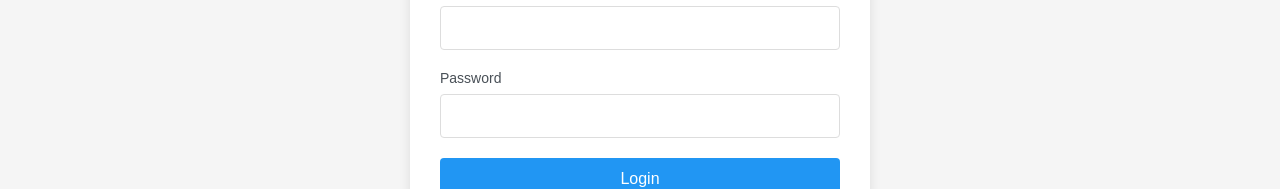
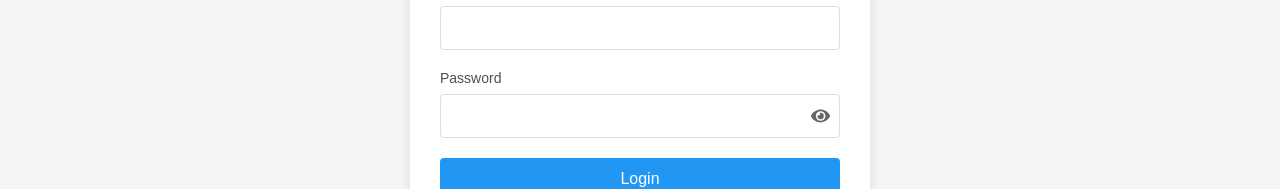
Before and after one commit to sufian-ashraf/animeko, a React (Vite) app in the folder frontend/: page /login in a window 1280 px wide. Shown: the part 412-601 px from the top of the page. Built offline with nearby package versions, Linux system fonts and the light colour scheme.

Commit message:
Implement viewing other users anime libraries and enhance login UI

```diff
--- a/frontend/src/App.jsx
+++ b/frontend/src/App.jsx
@@ -90,6 +90,12 @@ function App() {
                                 <AnimeLibrary/>
                             </ProtectedRoute>}
                         />
+                        <Route
+                            path="/anime-library/:userId"
+                            element={<ProtectedRoute>
+                                <AnimeLibrary/>
+                            </ProtectedRoute>}
+                        />
 
                         <Route
                             path="/lists/:id"
--- a/frontend/src/pages/AnimeLibrary.jsx
+++ b/frontend/src/pages/AnimeLibrary.jsx
@@ -1,22 +1,27 @@
 import React, { useContext, useEffect, useState } from 'react';
 import { AuthContext } from '../contexts/AuthContext';
-import { Link } from 'react-router-dom';
+import { Link, useParams } from 'react-router-dom';
 import '../styles/AnimeLibrary.css';
 import placeholder from '../images/image_not_available.jpg';
 
 const validStatuses = ['All', 'Watching', 'Completed', 'Planned to Watch', 'Dropped', 'On Hold'];
 
 function AnimeLibrary() {
-    const { token } = useContext(AuthContext);
+    const { token, user: currentUser } = useContext(AuthContext);
+    const { userId } = useParams();
+
+    const isOwnLibrary = !userId || userId === currentUser?.user_id?.toString();
+    const targetUserId = isOwnLibrary ? currentUser?.user_id : userId;
     const [library, setLibrary] = useState([]);
     const [loading, setLoading] = useState(true);
     const [error, setError] = useState(null);
     const [filterStatus, setFilterStatus] = useState('All');
     const [searchTerm, setSearchTerm] = useState('');
+    const [viewedUsername, setViewedUsername] = useState('');
 
     useEffect(() => {
         const fetchLibrary = async () => {
-            if (!token) {
+            if (!token || !targetUserId) {
                 setError('You must be logged in to view your library.');
                 setLoading(false);
                 return;
@@ -25,7 +30,7 @@ function AnimeLibrary() {
             setLoading(true);
             setError(null);
             try {
-                let url = '/api/anime-library';
+                let url = `/api/anime-library/user/${targetUserId}`;
                 if (filterStatus !== 'All') {
                     url += `?status=${filterStatus}`;
                 }
@@ -38,8 +43,14 @@ function AnimeLibrary() {
                     throw new Error(errorData.message || 'Failed to fetch library');
                 }
 
-                const data = await response.json();
-                setLibrary(data);
+                const responseData = await response.json();
+                setLibrary(Array.isArray(responseData.library) ? responseData.library : []);
+                // Set the username from the response data
+                if (responseData.user && responseData.user.username) {
+                    setViewedUsername(responseData.user.username);
+                } else {
+                    setViewedUsername('User'); // Fallback if username is not provided
+                }
             } catch (err) {
                 console.error('Error fetching library:', err);
                 setError(err.message || 'Failed to load your anime library.');
@@ -49,10 +60,10 @@ function AnimeLibrary() {
         };
 
         fetchLibrary();
-    }, [token, filterStatus]);
+    }, [token, filterStatus, targetUserId]);
 
     const handleUpdateStatus = async (animeId, newStatus) => {
-        if (!token) return;
+        if (!token || !isOwnLibrary) return;
         try {
             const response = await fetch(`/api/anime-library/${animeId}`, {
                 method: 'PUT',
@@ -81,7 +92,7 @@ function AnimeLibrary() {
     };
 
     const handleRemoveAnime = async (animeId) => {
-        if (!token) return;
+        if (!token || !isOwnLibrary) return;
         if (!window.confirm('Are you sure you want to remove this anime from your library?')) {
             return;
         }
@@ -133,11 +144,13 @@ function AnimeLibrary() {
 
     return (
         <div className="anime-library-container">
+            {isOwnLibrary && (
                 <div className="refresh-notice">
                     ⚠️ To see status changes made here, refresh the page
                 </div>
+            )}
 
-            <h2>My Anime Library</h2>
+            <h2>{isOwnLibrary ? 'My Anime Library' : `${viewedUsername}'s Anime Library`}</h2>
 
             <div className="filter-controls">
                 <div className="filter-group">
@@ -165,7 +178,7 @@ function AnimeLibrary() {
             </div>
 
             {filteredLibrary.length === 0 ? (
-                <p>No anime found matching your criteria.</p>
+                <p>No anime found.</p>
             ) : (
                 <div className="library-grid">
                     {filteredLibrary.map((anime) => (
@@ -179,6 +192,7 @@ function AnimeLibrary() {
                                 <h3>{anime.title}</h3>
                             </Link>
                             <p>Status: {anime.status}</p>
+                            {isOwnLibrary && (
                                 <div className="library-item-actions">
                                     <select
                                         value={anime.status}
@@ -195,6 +209,7 @@ function AnimeLibrary() {
                                         Remove
                                     </button>
                                 </div>
+                            )}
                         </div>
                     ))}
                 </div>
--- a/frontend/src/pages/Login.jsx
+++ b/frontend/src/pages/Login.jsx
@@ -2,12 +2,14 @@
 import React, {useEffect, useState} from 'react';
 import {Link, useLocation, useNavigate, useSearchParams} from 'react-router-dom';
 import {useAuth} from '../contexts/AuthContext';
+import { FaEye, FaEyeSlash } from 'react-icons/fa';
 
 import '../styles/Auth.css';
 
 const Login = () => {
     const [username, setUsername] = useState('');
     const [password, setPassword] = useState('');
+    const [showPassword, setShowPassword] = useState(false);
     const [loginError, setLoginError] = useState(''); // New state for login errors
 
     const [isLoading, setIsLoading] = useState(false);
@@ -93,16 +95,26 @@ const Login = () => {
                     />
                 </div>
 
-                <div className="form-group">
+                <div className="form-group password-group">
                     <label htmlFor="password">Password</label>
+                    <div className="input-wrapper">
                         <input
                             id="password"
-                        type="password"
+                            type={showPassword ? "text" : "password"}
                             value={password}
                             onChange={(e) => setPassword(e.target.value)}
                             disabled={isLoading}
                             required
                         />
+                        <button
+                            type="button"
+                            className="toggle-password-visibility"
+                            onClick={() => setShowPassword(!showPassword)}
+                            disabled={isLoading}
+                        >
+                            {showPassword ? <FaEyeSlash /> : <FaEye />}
+                        </button>
+                    </div>
                 </div>
 
                 <button
--- a/frontend/src/pages/Profile.jsx
+++ b/frontend/src/pages/Profile.jsx
@@ -284,7 +284,7 @@ export default function Profile() {
                                     Edit Profile
                                 </button>
                             )}
-                            <button onClick={() => navigate('/anime-library')}>
+                            <button onClick={() => navigate(isOwnProfile ? '/anime-library' : `/anime-library/${viewingUserId}`)}>
                                 Anime Library
                             </button>
                         </div>
--- a/frontend/src/styles/Auth.css
+++ b/frontend/src/styles/Auth.css
@@ -147,3 +147,59 @@ body.dark-mode .auth-link a {
     font-size: 0.95em;
     font-weight: 500;
 }
+
+.password-group {
+    position: relative;
+}
+
+.password-group .input-wrapper {
+    position: relative;
+    display: flex; /* To make input and button align */
+    align-items: center;
+}
+
+.password-group input {
+    padding-right: 40px; /* Adjust padding for icon */
+    flex-grow: 1; /* Allow input to take available space */
+}
+
+.toggle-password-visibility {
+    position: absolute;
+    right: 10px; /* Adjust position */
+    top: 50%;
+    transform: translateY(-50%);
+    background: none;
+    border: none;
+    color: #666; /* Softer color for icon */
+    cursor: pointer;
+    font-size: 1.2em; /* Adjust icon size */
+    padding: 0; /* Remove padding */
+    display: flex; /* For centering icon */
+    align-items: center;
+    justify-content: center;
+}
+
+.toggle-password-visibility:hover {
+    color: #2196f3; /* Hover color */
+    background-color: transparent; /* No background on hover */
+}
+
+.toggle-password-visibility:disabled {
+    color: #90caf9;
+    cursor: not-allowed;
+    background: none;
+}
+
+/* Dark mode styles for the toggle button */
+body.dark-mode .toggle-password-visibility {
+    color: #ccc; /* Dark mode icon color */
+}
+
+body.dark-mode .toggle-password-visibility:hover {
+    color: #61dafb; /* Dark mode hover color */
+    background-color: transparent;
+}
+
+body.dark-mode .toggle-password-visibility:disabled {
+    color: #555;
+}
```
Also changed, not shown: 2 other files (tests, documents, lock files or other folders). Lines whose indentation alone changed are shown as unchanged.
